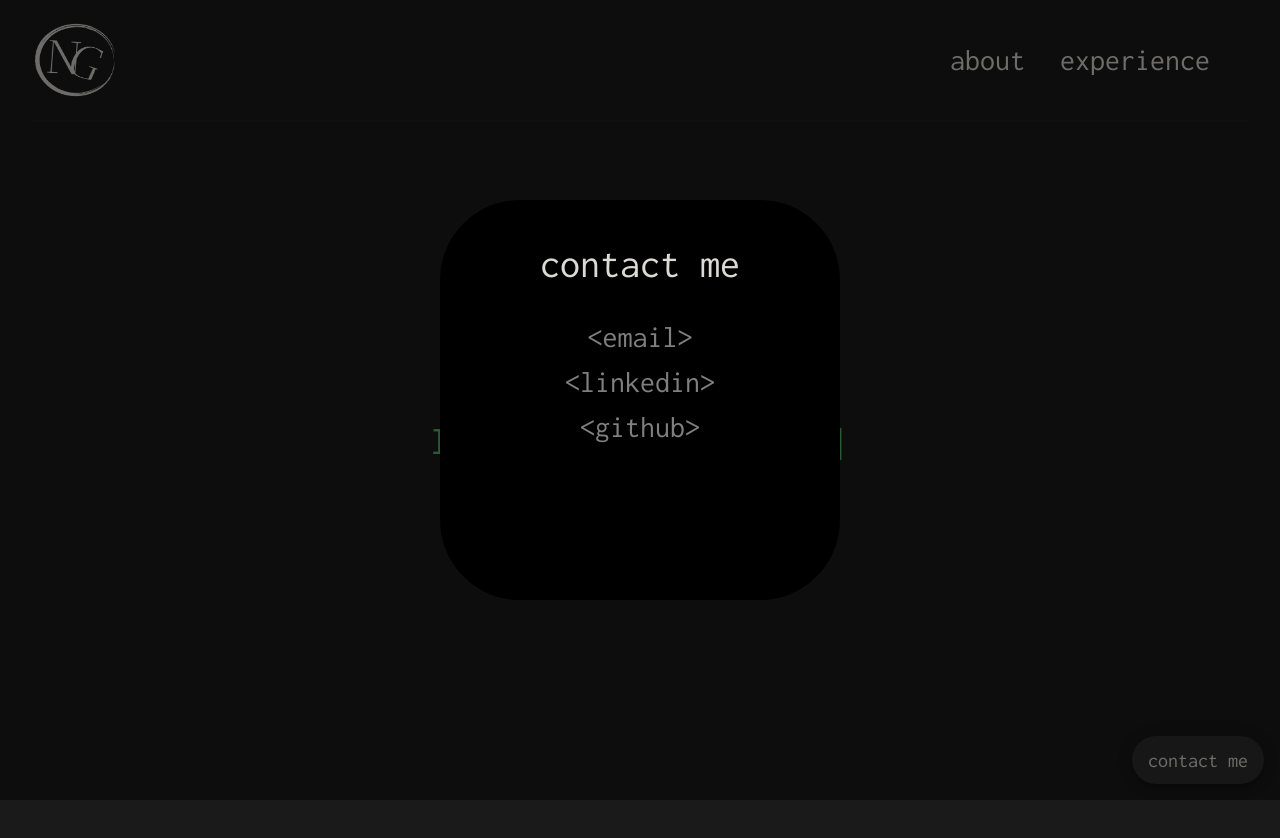
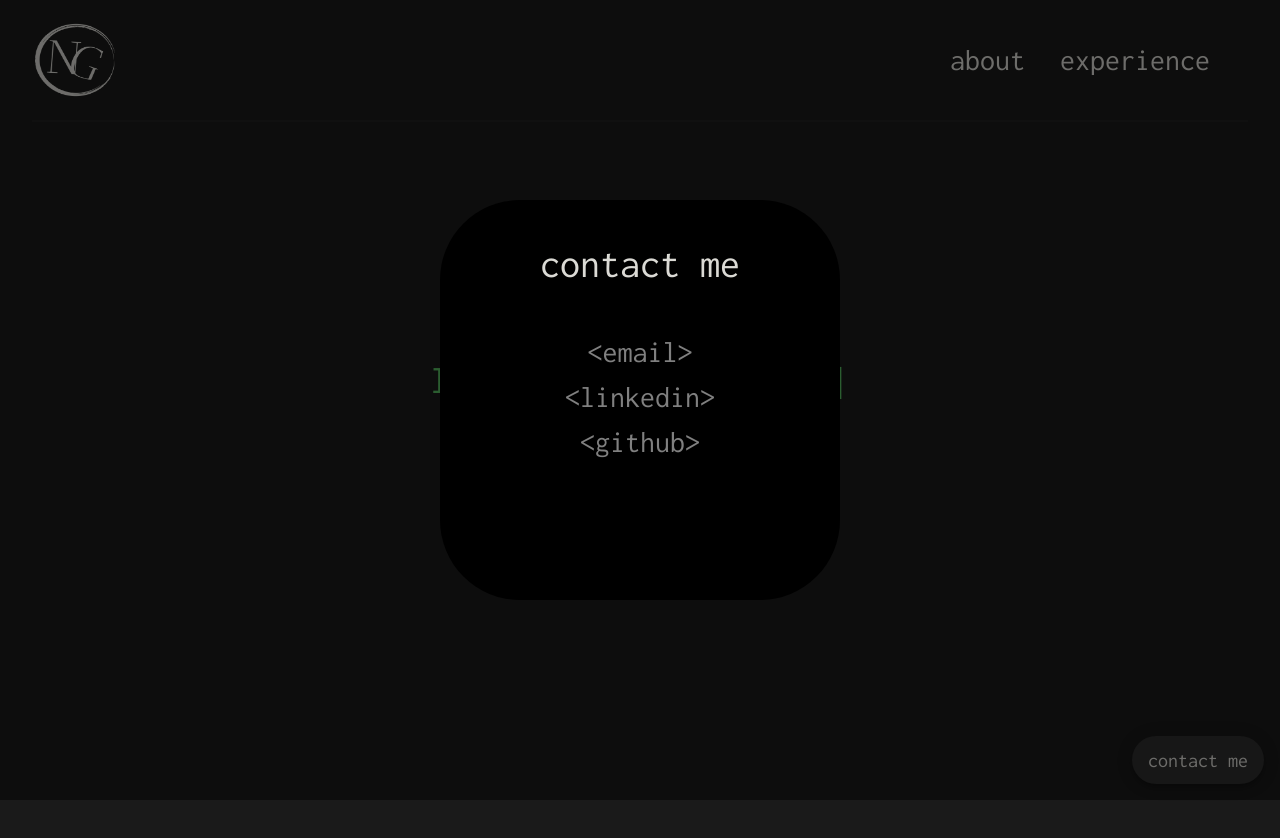
Before and after one commit to NateTheGreat233/personal-website, a React (Create React App) app: page / in a window 1280 px wide. Both pictures are taken after a click on the button "contact me". Shown: the top 838 px of the page. After the commit the page ends 800 px from the top, so only its background shows below. Built offline with nearby package versions, Linux system fonts and the light colour scheme.

Commit message:
fix margins and add clickable icon

```diff
--- a/src/components/ContactButton.tsx/ContactButton.tsx
+++ b/src/components/ContactButton.tsx/ContactButton.tsx
@@ -1,4 +1,4 @@
-import { Box, Link, Modal, Typography, useTheme } from "@mui/material";
+import { Box, Link, Modal, Typography, useMediaQuery, useTheme } from "@mui/material";
 import { Fab } from "@mui/material";
 import { useState } from "react";
 import { useNavigate } from "react-router-dom";
@@ -8,7 +8,7 @@ const ContactButton = ({altColor}: {altColor: boolean}): JSX.Element => {
     const [modalOpen, setModalOpen] = useState<boolean>(false);
 
     const theme = useTheme();
-    const navigate = useNavigate();
+    const isDesktop: boolean = useMediaQuery(theme.breakpoints.up("md"));
 
     const textStyle = {
         color: 'gray',
@@ -46,23 +46,23 @@ const ContactButton = ({altColor}: {altColor: boolean}): JSX.Element => {
                 onClose={() => setModalOpen(false)}
                 sx={{ display: 'flex', flex: 1, alignItems: 'center', justifyContent: 'center' }}
             >
-                <Box sx={{ display: 'flex', flexDirection: 'column', width: 400, height: 400, backgroundColor: 'black', borderRadius: 20, padding: 40, alignItems: 'center',}}>
-                    <Typography variant={"h2"} sx={{flex:0.25}}>
+                <Box sx={{ display: 'flex', flexDirection: 'column', width: isDesktop ? 400 : 300, height: isDesktop ? 400 : 300, backgroundColor: 'black', borderRadius: 20, padding: 40, alignItems: 'center',}}>
+                    <Typography variant={"h2"} sx={{flex:0.25, mb: 20}}>
                         contact me
                     </Typography>
                     <Box sx={{ display: 'flex', flexDirection: 'column', alignItems: 'center', flex:0.75 }}>
                         <Link href="mailto:nateguntvedt@gmail.com" color='inherit' underline={"none"} sx={{ mb: 10, }}>
-                            <Typography variant="h3" sx={textStyle}>
+                            <Typography variant={isDesktop ? "h3" : "h4"} sx={textStyle}>
                                 {"<email>"}
                             </Typography>
                         </Link>
                         <Link href="https://www.linkedin.com/in/nathan-guntvedt-00466318b/" color='inherit' underline={"none"} target="_blank" sx={{ mb: 10}}>
-                            <Typography variant="h3" sx={textStyle}>
+                            <Typography variant={isDesktop ? "h3" : "h4"} sx={textStyle}>
                                 {"<linkedin>"}
                             </Typography>
                         </Link>
                         <Link href="https://github.com/NateTheGreat233" color='inherit' underline={"none"} target="_blank" sx={{ mb: 10}}>
-                            <Typography variant="h3" sx={textStyle}>
+                            <Typography variant={isDesktop ? "h3" : "h4"} sx={textStyle}>
                                 {"<github>"}
                             </Typography>
                         </Link>
--- a/src/components/Drawer/Drawer.tsx
+++ b/src/components/Drawer/Drawer.tsx
@@ -5,10 +5,12 @@ import IconButton from '@mui/material/IconButton';
 import MenuIcon from '@mui/icons-material/Menu';
 import ChevronLeftIcon from '@mui/icons-material/ChevronLeft';
 import ChevronRightIcon from '@mui/icons-material/ChevronRight';
+import { useNavigate } from "react-router-dom";
 
 const Drawer = (): JSX.Element => {
     const [drawerOpen, setDrawerOpen] = useState<boolean>(false);
     const theme = useTheme();
+    const navigate = useNavigate();
 
     const DrawerHeader = styled('div')(({ theme }) => ({
         display: 'flex',
@@ -21,7 +23,7 @@ const Drawer = (): JSX.Element => {
 
     return (
         <Box sx={{ display: 'flex', flexDirection: 'row', justifyContent: 'space-between', alignItems: 'center' }}>
-            <img src={Logo} style={{ width: 75, height: 75, marginLeft: 10, marginTop: 10}} />
+            <img src={Logo} onClick={() => {navigate('/')}} style={{ width: 75, height: 75, marginLeft: 10, marginTop: 10}} />
             <IconButton
                 color="inherit"
                 aria-label="open drawer"
--- a/src/containers/Home/Home.tsx
+++ b/src/containers/Home/Home.tsx
@@ -27,9 +27,9 @@ const Home = (): JSX.Element => {
             flexDirection={'column'}
             sx={{ height: '100vh'}}
         >
-            <Box sx={{ height: '100vh'}}>
+            <Box sx={{ display: 'flex', height: '100%', flexDirection: 'column'}}>
                 {isDesktop ? <Navbar /> : <Drawer />}
-                <Box display={'flex'} flexGrow={1} flexDirection={'column'} alignItems={'center'} justifyContent={'center'} sx={{ height: '100%'}}>
+                <Box display={'flex'} flexGrow={1} flexDirection={'column'} alignItems={'center'} justifyContent={'center'}>
                     <Box sx={{ display: 'flex', flex: 1, flexDirection: 'column', justifyContent: 'center', mb: '10%' }}>
                         <Typed
                             ref={typedRef}
```
